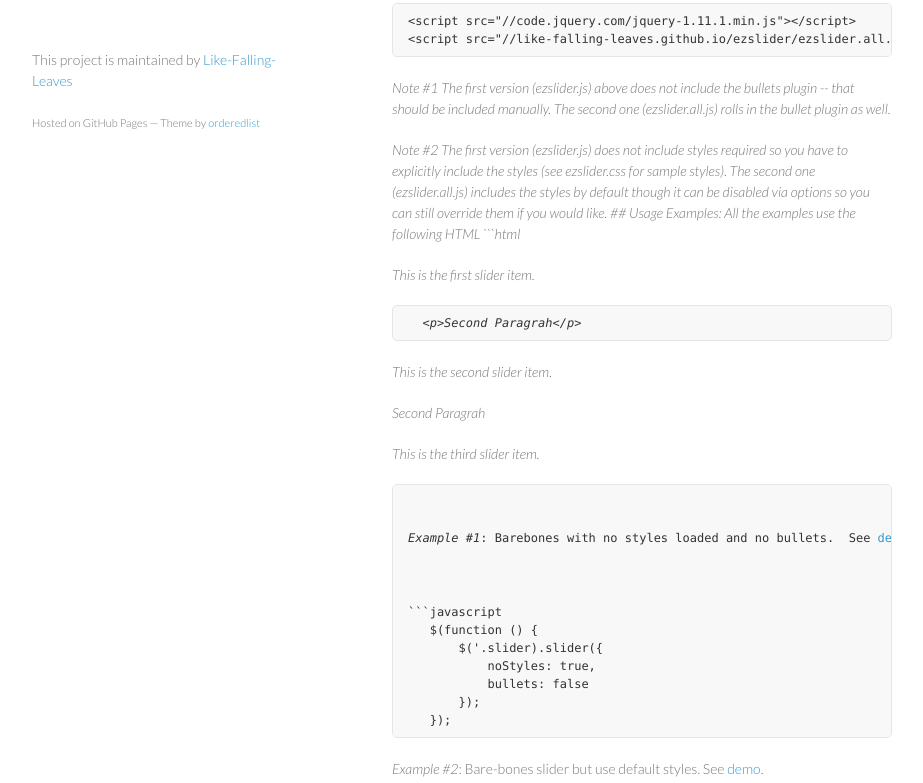
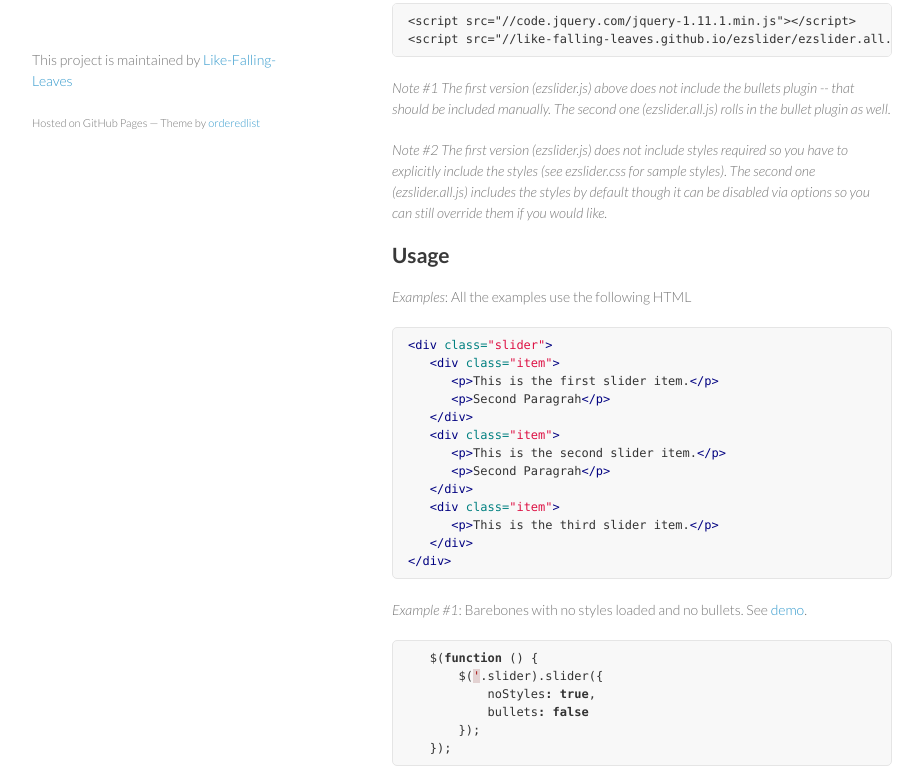
Before and after one commit to Like-Falling-Leaves/ezslider, a plain HTML site: page index.html in a window 1280 px wide. Shown: the part 598-1381 px from the top of the page, without its empty margins (178-1101 px from the left). Drawn offline with Linux system fonts and the light colour scheme.

````diff
--- a/index.html
+++ b/index.html
@@ -25,10 +25,6 @@
           <li><a href="https://github.com/Like-Falling-Leaves/ezslider/zipball/master">Download <strong>ZIP File</strong></a></li>
           <li><a href="https://github.com/Like-Falling-Leaves/ezslider/tarball/master">Download <strong>TAR Ball</strong></a></li>
           <li><a href="https://github.com/Like-Falling-Leaves/ezslider">View On <strong>GitHub</strong></a></li>
-        </ul>
-
-        <ul>
-          <li><a href="//like-falling-leaves.github.io/ezslider/ezslider.all.min.js">Download compressed <strong>ezslider.js</strong></a></li>
         </ul>
       </header>
       <section>
@@ -65,45 +61,39 @@
 
 <p> <em>Note #1<em> The first version (<em>ezslider.js</em>) above does not include the <em>bullets</em> plugin -- that should be included manually.  The second one (<em>ezslider.all.js</em>) rolls in the <em>bullet</em> plugin as well. </em></em></p>
 
-<p> <em>Note #2<em> The first version (<em>ezslider.js</em>) does not include styles required so you have to explicitly include the styles (see <em>ezslider.css</em> for sample styles).  The second one (<em>ezslider.all.js</em>) includes the styles by default though it can be disabled via options so you can still override them if you would like.
+<p> <em>Note #2<em> The first version (<em>ezslider.js</em>) does not include styles required so you have to explicitly include the styles (see <em>ezslider.css</em> for sample styles).  The second one (<em>ezslider.all.js</em>) includes the styles by default though it can be disabled via options so you can still override them if you would like. </em></em></p>
 
-## Usage
+<h2>
+<a name="usage" class="anchor" href="#usage"><span class="octicon octicon-link"></span></a>Usage</h2>
 
-<em>Examples</em>: All the examples use the following HTML
+<p><em>Examples</em>: All the examples use the following HTML</p>
 
-```html
-<div>
-   <div>
-      <p>This is the first slider item.</p>
+<div class="highlight highlight-html"><pre><span class="nt">&lt;div</span> <span class="na">class=</span><span class="s">"slider"</span><span class="nt">&gt;</span>
+   <span class="nt">&lt;div</span> <span class="na">class=</span><span class="s">"item"</span><span class="nt">&gt;</span>
+      <span class="nt">&lt;p&gt;</span>This is the first slider item.<span class="nt">&lt;/p&gt;</span>
+      <span class="nt">&lt;p&gt;</span>Second Paragrah<span class="nt">&lt;/p&gt;</span>
+   <span class="nt">&lt;/div&gt;</span>
+   <span class="nt">&lt;div</span> <span class="na">class=</span><span class="s">"item"</span><span class="nt">&gt;</span>
+      <span class="nt">&lt;p&gt;</span>This is the second slider item.<span class="nt">&lt;/p&gt;</span>
+      <span class="nt">&lt;p&gt;</span>Second Paragrah<span class="nt">&lt;/p&gt;</span>
+   <span class="nt">&lt;/div&gt;</span>
+   <span class="nt">&lt;div</span> <span class="na">class=</span><span class="s">"item"</span><span class="nt">&gt;</span>
+      <span class="nt">&lt;p&gt;</span>This is the third slider item.<span class="nt">&lt;/p&gt;</span>
+   <span class="nt">&lt;/div&gt;</span>
+<span class="nt">&lt;/div&gt;</span>
+</pre></div>
 
-<pre><code>  &lt;p&gt;Second Paragrah&lt;/p&gt;
-</code></pre>
+<p><em>Example #1</em>: Barebones with no styles loaded and no bullets.   See <a href="//like-falling-leaves.github.io/ezslider/example3.html">demo</a>.</p>
 
-<p></p>
-</div>
-   <div>
-      <p>This is the second slider item.</p>
-      <p>Second Paragrah</p>
-   </div>
-   <div>
-      <p>This is the third slider item.</p>
-   </div>
-</div></em></em></p>
+<div class="highlight highlight-javascript"><pre>   <span class="nx">$</span><span class="p">(</span><span class="kd">function</span> <span class="p">()</span> <span class="p">{</span>
+       <span class="nx">$</span><span class="p">(</span><span class="err">'</span><span class="p">.</span><span class="nx">slider</span><span class="p">).</span><span class="nx">slider</span><span class="p">({</span>
+           <span class="nx">noStyles</span><span class="o">:</span> <span class="kc">true</span><span class="p">,</span>
+           <span class="nx">bullets</span><span class="o">:</span> <span class="kc">false</span>
+       <span class="p">});</span>
+   <span class="p">});</span>
+</pre></div>
 
-<pre><code>
-
-<p><em>Example #1</em>: Barebones with no styles loaded and no bullets.  See <a href="example1.html">demo</a>.</p>
-
-```javascript
-   $(function () {
-       $('.slider).slider({
-           noStyles: true,
-           bullets: false
-       });
-   });
-</code></pre>
-
-<p><em>Example #2</em>: Bare-bones slider but use default styles. See <a href="example2.html">demo</a>.</p>
+<p><em>Example #2</em>: Bare-bones slider but use default styles.   See <a href="//like-falling-leaves.github.io/ezslider/example2.html">demo</a>.</p>
 
 <pre lang="javascriopt"><code>   $(function () {
        $('.slider).slider({
@@ -112,7 +102,7 @@
    });
 </code></pre>
 
-<p><em>Example #3</em>: Slider with bullets but not styles.  See <a href="example3.html">demo</a>.</p>
+<p><em>Example #3</em>: Slider with bullets but not styles.  See <a href="//like-falling-leaves.github.io/ezslider/example3.html">demo</a>.</p>
 
 <pre lang="javascriopt"><code>   $(function () {
        $('.slider).slider({
@@ -122,7 +112,7 @@
    });
 </code></pre>
 
-<p><em>Example #4</em>: Slider with bullets and default styles.  See <a href="example4.html">demo</a>.</p>
+<p><em>Example #4</em>: Slider with bullets and default styles.   See <a href="//like-falling-leaves.github.io/ezslider/example3.html">demo</a>.</p>
 
 <pre lang="javascriopt"><code>   $(function () {
        $('.slider).slider({});
````
Also changed, not shown: params.json (+1 -1 lines).
